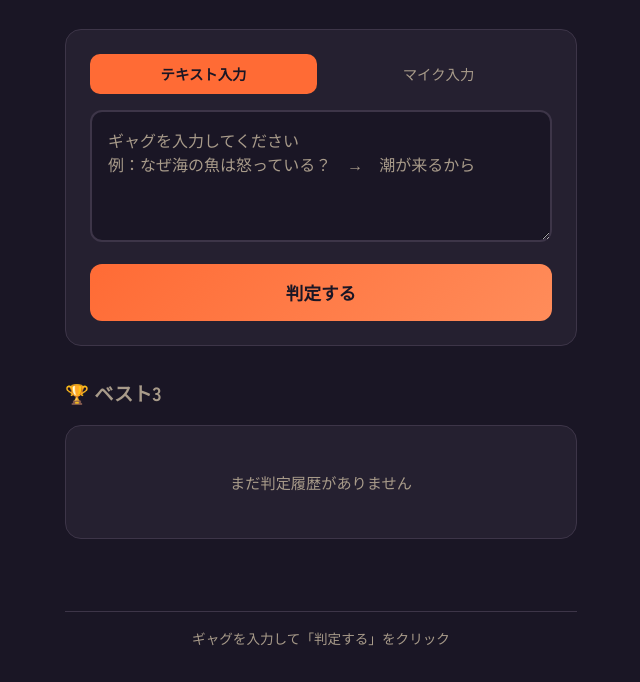
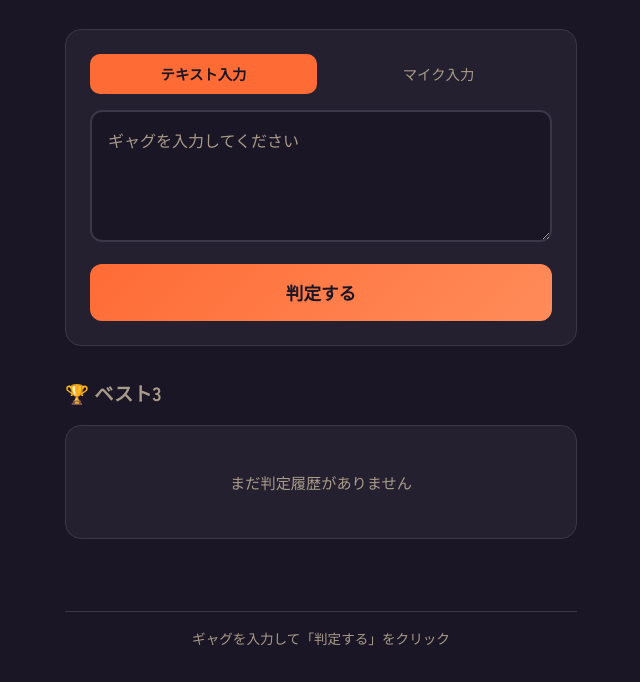
Before and after one commit to nobu5129maki-crypto/gag-ai-judge, a website: page index.html in a window 1280 px wide. Shown: the part 118-800 px from the top of the page, without its empty margins (319-959 px from the left). Drawn offline with Linux system fonts and the light colour scheme; a web font is replaced by a local one.

Commit message:
Add files via upload

```diff
--- a/index.html
+++ b/index.html
@@ -33,7 +33,7 @@
         <div class="input-area text-input-area active">
           <textarea
             id="gagInput"
-            placeholder="ギャグを入力してください&#10;例：なぜ海の魚は怒っている？　→　潮が来るから"
+            placeholder="ギャグを入力してください"
             rows="4"
           ></textarea>
         </div>
```
